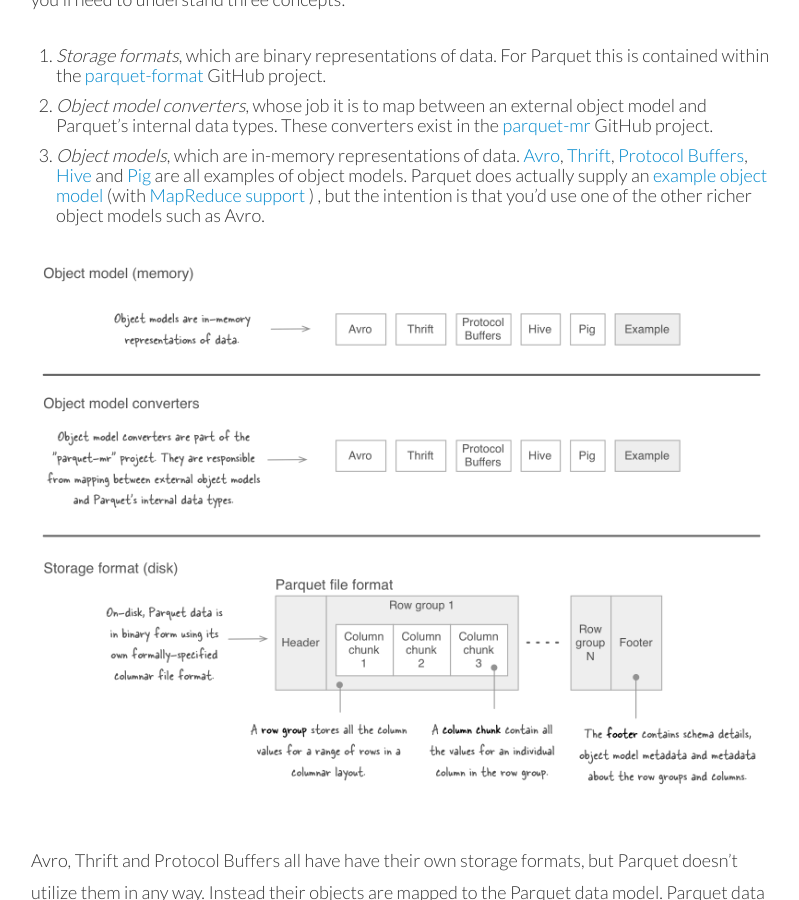
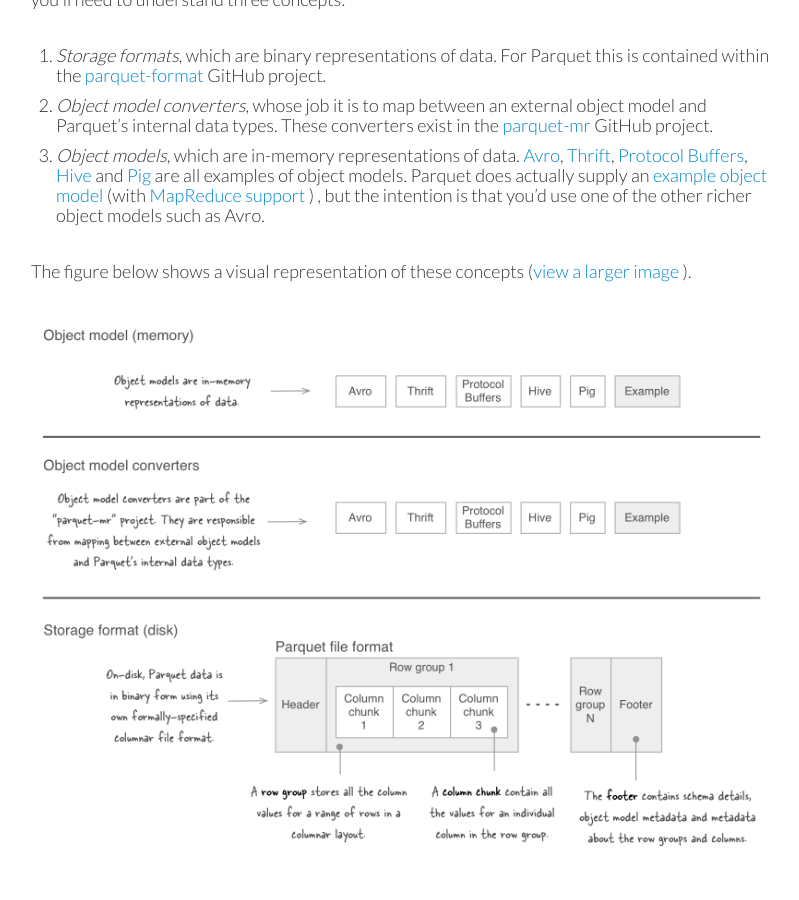
Before and after one commit to alexholmes/blog, a Jekyll site: the page built from _posts/2014-05-13-parquet-file-format-and-object-model.markdown, in a window 1280 px wide and 900 px high, scrolled down 600 px. Shown: the whole window, without its empty margins (239-1038 px from the left). Built offline with Jekyll 4.4.1, drawn with Linux system fonts in a browser that asks for light colours; nearby versions of some CDN libraries; library files that are not in the unit come from our copies; a script that is not in the unit is left out; comment, search, counter and statistics services are not loaded.

Commit message:
revisions to parquet post

```diff
--- a/_posts/2014-05-13-parquet-file-format-and-object-model.markdown
+++ b/_posts/2014-05-13-parquet-file-format-and-object-model.markdown
@@ -34,7 +34,11 @@
 (with [MapReduce support](https://github.com/Parquet/parquet-mr/tree/master/parquet-hadoop/src/main/java/parquet/hadoop/example) )
 , but the intention is that you'd use one of the other richer object models such as Avro.
 
+The figure below shows a visual representation of these concepts ([view a larger image](/images/parquet_storage_object_converter.png) ).
+
+
 ![Image of storage formats and object models](/images/parquet_storage_object_converter.png)
+
 
 Avro, Thrift and Protocol Buffers all have have their own storage formats, but Parquet doesn't utilize them in any
 way. Instead their objects are mapped to the Parquet data model. Parquet data is always serialized using its own
```
